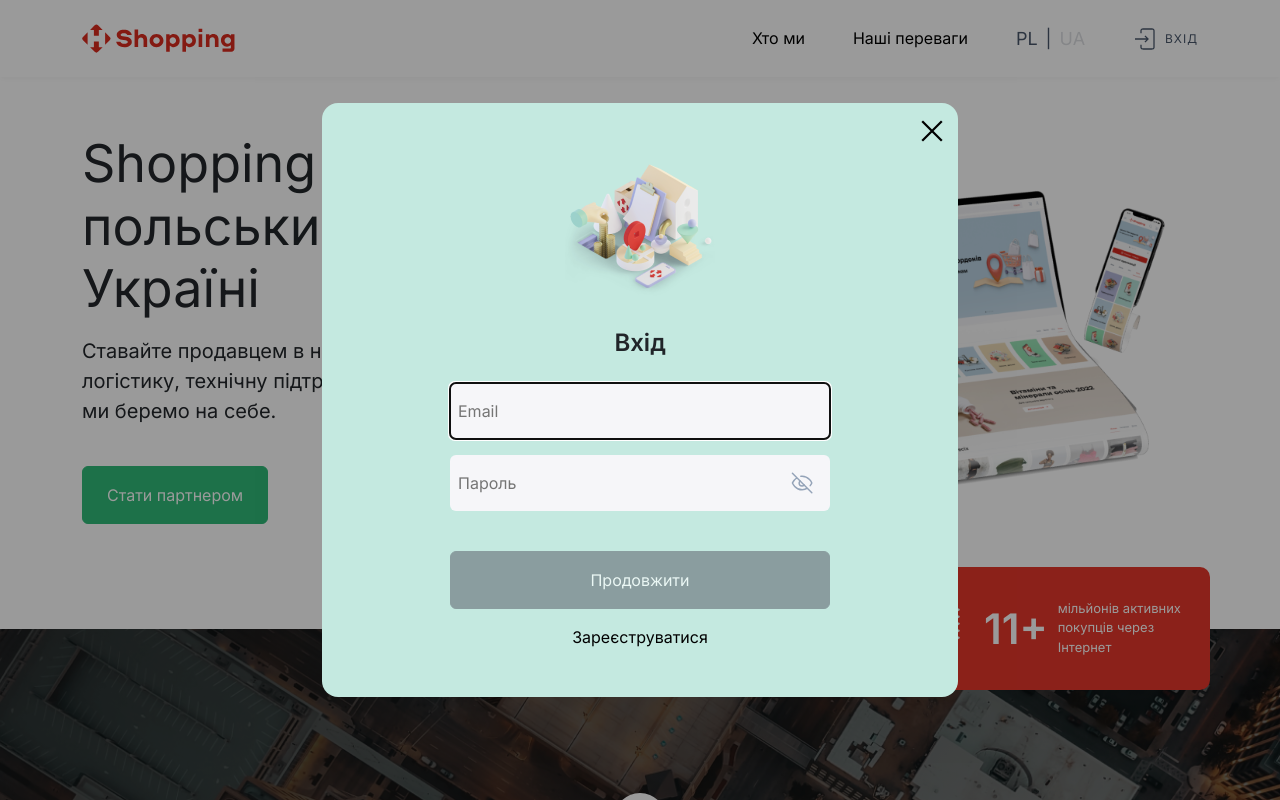
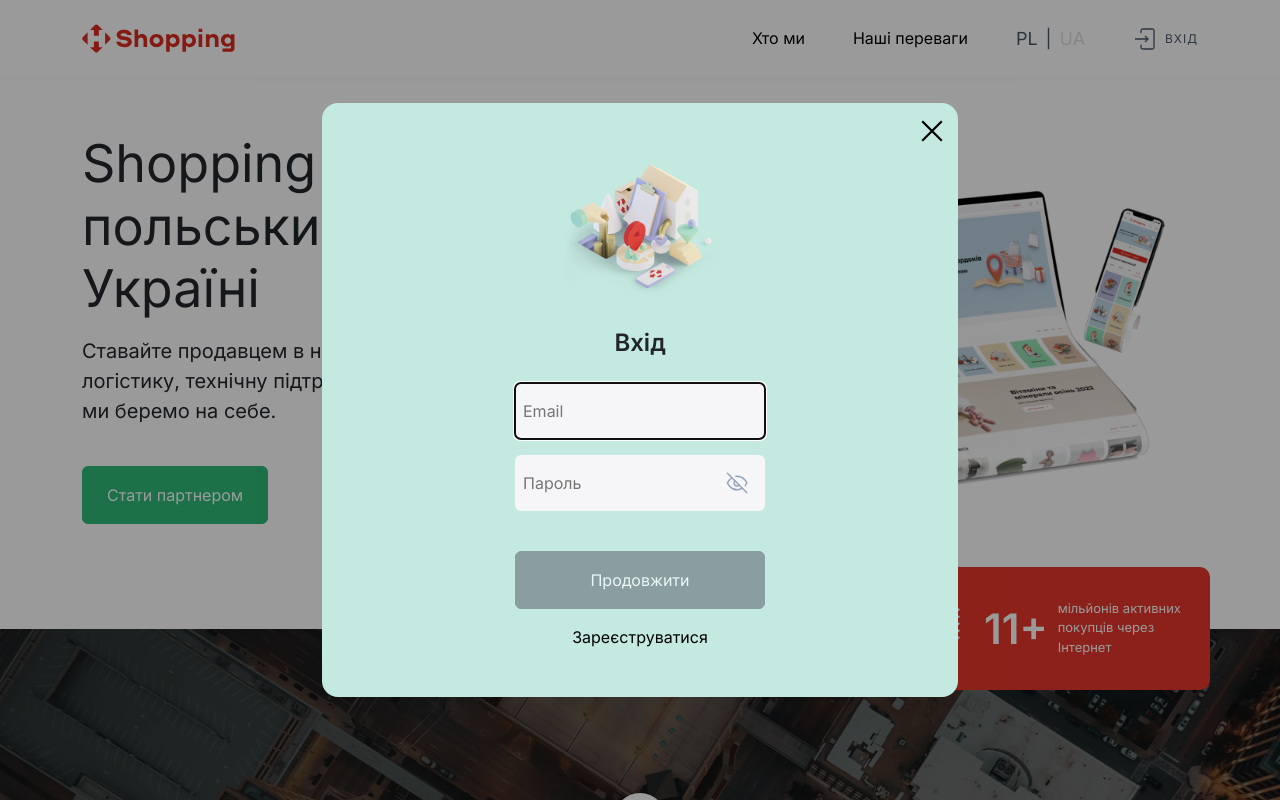
Before and after one commit to nsihor/npcustomer, a React (Create React App) app: page / in a window 1280 px wide. Both pictures are taken after a click on the element "ВХІД". Shown: the top 800 px of the page. Built offline with nearby package versions, Linux system fonts and the light colour scheme.

Commit message:
update PasswordInput

```diff
--- a/src/components/PasswordInput/PasswordInput.jsx
+++ b/src/components/PasswordInput/PasswordInput.jsx
@@ -4,17 +4,17 @@ import css from "./PasswordInput.module.scss"
 import sprite from "../../images/sprite.svg"
 import {useState} from "react";
 
-const PasswordInput = ({handleSetPassword, password, inputClass}) => {
+const PasswordInput = ({handleSetPassword, password, inputClass, name='password'}) => {
     const [isPasswordVisible, setIsPasswordVisible] = useState(false);
     const switchIsPasswordVisible = () => setIsPasswordVisible(prevState => !prevState);
 
     return (
         <div className={css.wrapper}>
             <Field
-                name='password'
+                name={name}
                 type={isPasswordVisible ? 'text' : 'password'}
                 placeholder='Пароль'
-                className={clsx(css.input, css[inputClass], 'rounded border-0 mb-3 py-3 px-2')}
+                className={clsx(css.input, css[inputClass], 'rounded border-0 mb-3 py-3 px-2 w-100')}
                 value={password}
                 onChange={handleSetPassword}
             />
--- a/src/components/PasswordInput/PasswordInput.module.scss
+++ b/src/components/PasswordInput/PasswordInput.module.scss
@@ -3,10 +3,6 @@
   height: 56px;
 }
 
-.login{
-  width: 380px;
-}
-
 .wrapper{
   position: relative;
 }
```
